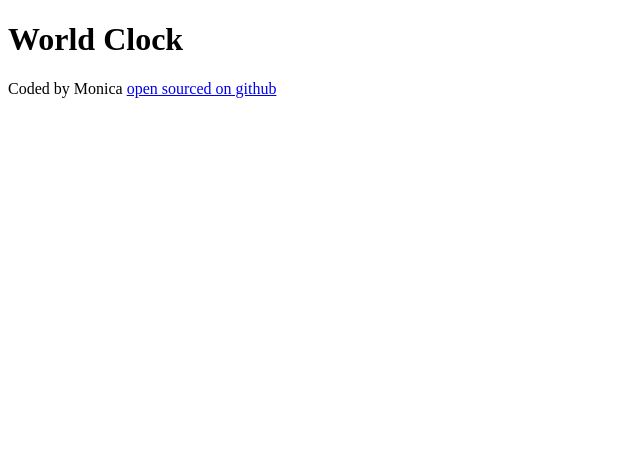
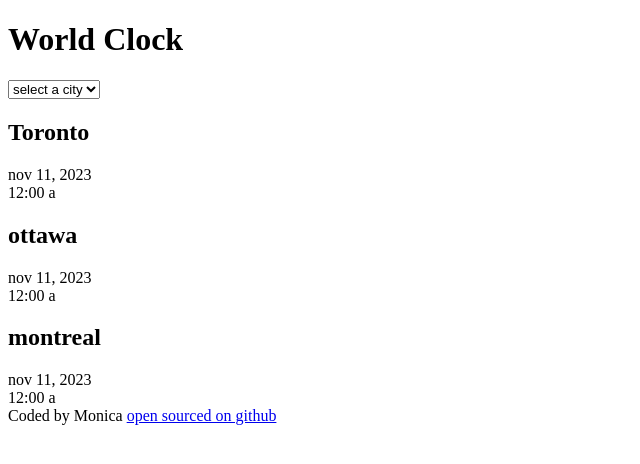
Before and after one commit to msenjalia/My-world-clock-project, a plain HTML site: page index.html in a window 1280 px wide. Shown: the whole page, without its empty margins (0-640 px from the left). Drawn offline with Linux system fonts and the light colour scheme.

Commit message:
added html basic structure of project
select city options dropdown
3 default city displays with date and time

```diff
--- a/index.html
+++ b/index.html
@@ -12,7 +12,35 @@
       href="css/style.css" />
   </head>
   <body>
-    <h1>World Clock</h1>
+    <div class="container">
+      <h1>World Clock</h1>
+      <select
+        name=""
+        id="cities">
+        <option value="">select a city</option>
+        <option value="Toronto"></option>
+        <option value="New York"></option>
+        <option value="London"></option>
+        <option value="Paris"></option>
+      </select>
+
+      <div class="city">
+        <h2>Toronto</h2>
+        <div class="date">nov 11, 2023</div>
+        <div class="time">12:00 a</div>
+      </div>
+      <div class="city">
+        <h2>ottawa</h2>
+        <div class="date">nov 11, 2023</div>
+        <div class="time">12:00 a</div>
+      </div>
+      <div class="city">
+        <h2>montreal</h2>
+        <div class="date">nov 11, 2023</div>
+        <div class="time">12:00 a</div>
+      </div>
+
+    </div>
     <footer>
       Coded by Monica
       <a
@@ -21,6 +49,7 @@
         open sourced on github
       </a>
     </footer>
+
     <script src="javascript/index.js"></script>
   </body>
 </html>
```
